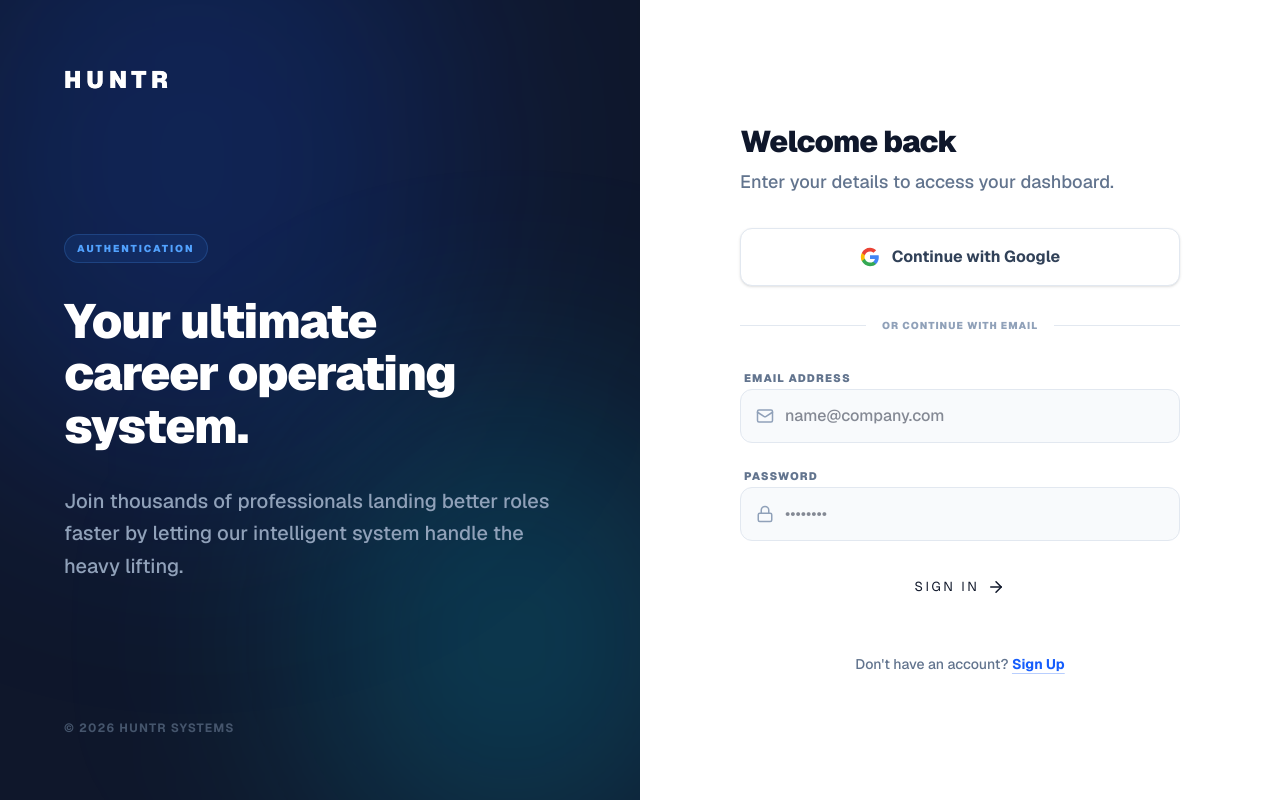
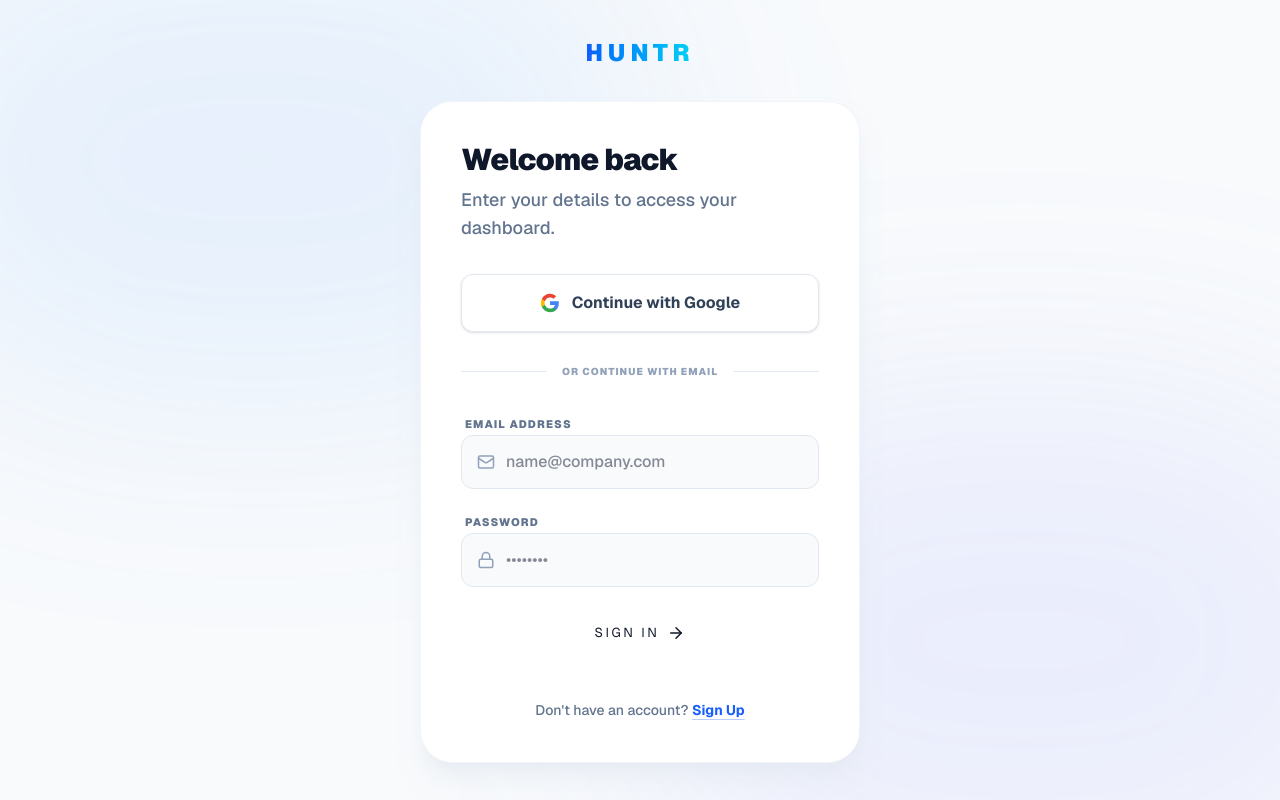
Before and after one commit to hunterom-pe/huntr-v2, a Next.js app: page /login in a window 1280 px wide. Built offline with nearby package versions, Linux system fonts and the light colour scheme.

Commit message:
design: Removed split layout and centered the login form

```diff
--- a/src/app/login/page.tsx
+++ b/src/app/login/page.tsx
@@ -68,45 +68,20 @@ export default function LoginPage() {
   };
 
   return (
-    <div className="min-h-screen flex bg-white font-sans">
-      {/* Left Panel - Visual/Brand */}
-      <div className="hidden lg:flex w-1/2 bg-slate-900 relative flex-col justify-between p-16 overflow-hidden">
-        <div className="absolute top-[-20%] left-[-10%] w-[80%] h-[80%] rounded-full bg-blue-600/20 blur-[120px]" />
-        <div className="absolute bottom-[-10%] right-[-10%] w-[60%] h-[60%] rounded-full bg-cyan-400/20 blur-[120px]" />
+    <div className="min-h-screen flex items-center justify-center p-6 bg-slate-50 font-sans relative overflow-hidden">
+      {/* Mesh Background Decorations */}
+      <div className="absolute top-[-10%] left-[-10%] w-[60%] h-[60%] rounded-full bg-blue-400/10 blur-[120px]" />
+      <div className="absolute bottom-[-10%] right-[-10%] w-[60%] h-[60%] rounded-full bg-indigo-400/10 blur-[120px]" />
 
-        <div className="relative z-10">
-          <Link href="/" className="logo-text !text-white !from-white !to-white text-3xl">
+      <div className="w-full max-w-[440px] space-y-8 relative z-10">
+
+        <div className="text-center">
+          <Link href="/" className="logo-text text-3xl">
             HUNTR
           </Link>
         </div>
 
-        <div className="relative z-10 max-w-lg space-y-8">
-          <div className="inline-flex items-center gap-2 px-3 py-1.5 rounded-full bg-blue-500/10 border border-blue-400/20 text-blue-400 text-[10px] font-black tracking-[0.2em] uppercase">
-            Authentication
-          </div>
-          <h1 className="text-5xl font-black text-white tracking-tight leading-[1.1]">
-            Your ultimate<br />career operating system.
-          </h1>
-          <p className="text-xl text-slate-400 font-medium leading-relaxed">
-            Join thousands of professionals landing better roles faster by letting our intelligent system handle the heavy lifting.
-          </p>
-        </div>
-
-        <div className="relative z-10 flex items-center gap-4 text-xs font-bold text-slate-600 uppercase tracking-widest">
-          <span>&copy; 2026 HUNTR SYSTEMS</span>
-        </div>
-      </div>
-
-      {/* Right Panel - Form */}
-      <div className="w-full lg:w-1/2 flex items-center justify-center p-6 md:p-12 relative bg-white">
-        <div className="w-full max-w-[440px] space-y-8">
-
-          <div className="lg:hidden text-center mb-12">
-            <Link href="/" className="logo-text text-3xl">
-              HUNTR
-            </Link>
-          </div>
-
+        <div className="bg-white p-10 rounded-[2rem] shadow-xl shadow-slate-200/50 border border-slate-100 space-y-8">
           <div className="space-y-2">
             <h2 className="text-3xl font-black text-slate-900 tracking-tight">
               {isLogin ? "Welcome back" : "Create your account"}
```
